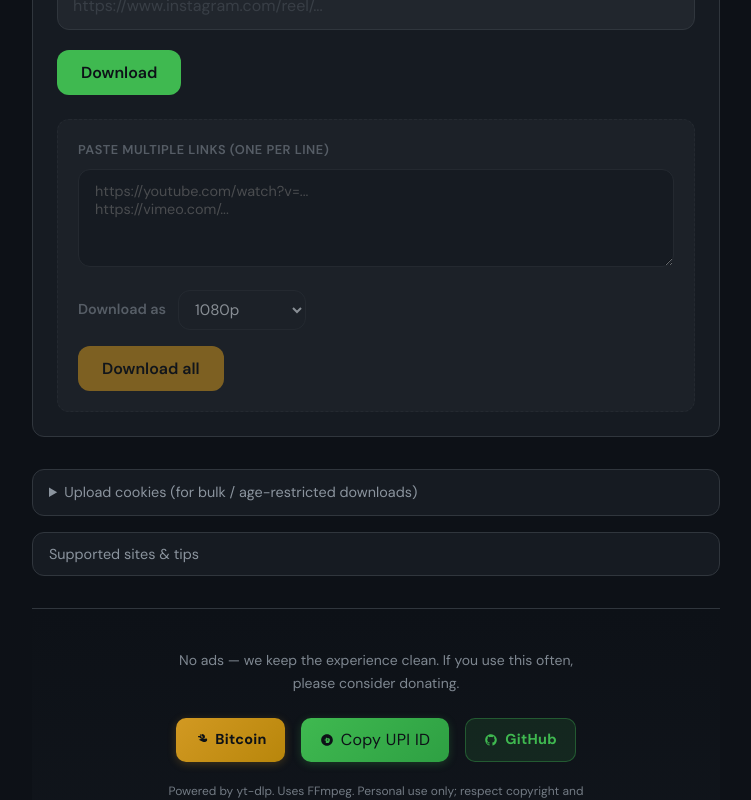
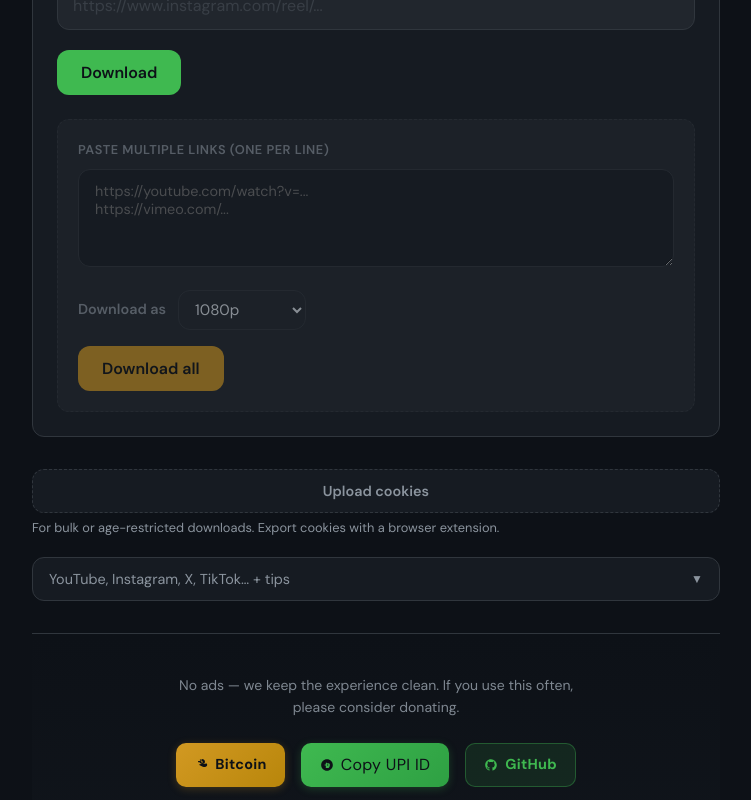
Before and after one commit to BI11Y67/StreamSnag, a React (Vite) app in the folder frontend/: page / in a window 1280 px wide. Shown: the part 379-1179 px from the top of the page, without its empty margins (264-1015 px from the left). Built offline with nearby package versions, Linux system fonts and the light colour scheme.

Commit message:
Fixed some issues3

```diff
--- a/frontend/src/components/CookieUpload.css
+++ b/frontend/src/components/CookieUpload.css
@@ -1,39 +1,56 @@
 .cookie-upload {
-  margin-bottom: 1rem;
+  margin-bottom: 1.25rem;
+  display: flex;
+  flex-direction: column;
+  gap: 0.4rem;
 }
 
-.cookie-details {
-  background: var(--bg-card);
-  border: 1px solid var(--border);
-  border-radius: var(--radius);
-  padding: 0.75rem 1rem;
-  font-size: 0.9rem;
+.cookie-input-hidden {
+  position: absolute;
+  width: 0;
+  height: 0;
+  opacity: 0;
+  overflow: hidden;
+  pointer-events: none;
 }
 
-.cookie-details summary {
+.cookie-btn {
+  display: inline-flex;
+  align-items: center;
+  justify-content: center;
+  min-height: 44px;
+  padding: 0.6rem 1rem;
+  background: var(--bg-card);
+  border: 1px dashed var(--border);
+  border-radius: var(--radius);
+  color: var(--text-muted);
+  font-size: 0.9rem;
+  font-weight: 600;
   cursor: pointer;
-  color: var(--text-muted);
+  transition: border-color 0.2s, color 0.2s, background 0.2s;
 }
 
-.cookie-details summary:hover {
-  color: var(--text);
+.cookie-btn:hover:not(:disabled) {
+  border-color: var(--accent);
+  color: var(--accent);
+  background: rgba(63, 185, 80, 0.08);
+}
+
+.cookie-btn:focus-visible {
+  outline: 2px solid var(--accent);
+  outline-offset: 2px;
+}
+
+.cookie-btn:disabled {
+  cursor: not-allowed;
+  opacity: 0.8;
 }
 
 .cookie-hint {
-  margin: 0.5rem 0 0.75rem;
+  margin: 0;
+  font-size: 0.8rem;
   color: var(--text-muted);
-  font-size: 0.85rem;
-}
-
-.cookie-row {
-  display: flex;
-  align-items: center;
-  gap: 0.75rem;
-  flex-wrap: wrap;
-}
-
-.cookie-input {
-  font-size: 0.85rem;
+  line-height: 1.4;
 }
 
 .cookie-ok {
--- a/frontend/src/components/CookieUpload.jsx
+++ b/frontend/src/components/CookieUpload.jsx
@@ -6,6 +6,11 @@
   const [message, setMessage] = useState('')
   const [hasFile, setHasFile] = useState(false)
   const inputRef = useRef(null)
+
+  function handleClick() {
+    if (uploading) return
+    inputRef.current?.click()
+  }
 
   async function handleFile(e) {
     const file = e.target.files?.[0]
@@ -22,7 +27,7 @@
       })
       const data = await res.json()
       if (!res.ok) throw new Error(data.detail || 'Upload failed')
-      setMessage('Cookies uploaded. They will be used for bulk or age-restricted downloads.')
+      setMessage('Cookies uploaded.')
       setHasFile(true)
     } catch (err) {
       setMessage(err.message || 'Upload failed.')
@@ -34,25 +39,26 @@
 
   return (
     <div className="cookie-upload">
-      <details className="cookie-details">
-        <summary>Upload cookies (for bulk / age-restricted downloads)</summary>
-        <p className="cookie-hint">
-          If YouTube or another site asks for login when downloading in bulk or for restricted videos, export your cookies (e.g. with a browser extension) and upload the .txt file here.
-        </p>
-        <div className="cookie-row">
       <input
         ref={inputRef}
         type="file"
         accept=".txt,.cookies"
         onChange={handleFile}
         disabled={uploading}
-            className="cookie-input"
+        className="cookie-input-hidden"
+        aria-hidden
       />
-          {message && (
-            <span className={hasFile ? 'cookie-ok' : 'cookie-err'}>{message}</span>
-          )}
-        </div>
-      </details>
+      <button
+        type="button"
+        onClick={handleClick}
+        disabled={uploading}
+        className="cookie-btn"
+        title="Upload cookies for bulk or age-restricted downloads"
+      >
+        {uploading ? 'Uploading…' : hasFile ? 'Cookies uploaded — click to replace' : 'Upload cookies'}
+      </button>
+      <p className="cookie-hint">For bulk or age-restricted downloads. Export cookies with a browser extension.</p>
+      {message && !hasFile && <span className="cookie-err">{message}</span>}
     </div>
   )
 }
--- a/frontend/src/components/SupportedSites.css
+++ b/frontend/src/components/SupportedSites.css
@@ -8,6 +8,10 @@
 
 .sites-toggle {
   width: 100%;
+  display: flex;
+  align-items: center;
+  justify-content: space-between;
+  gap: 0.75rem;
   padding: 0.75rem 1rem;
   background: none;
   border: none;
@@ -15,13 +19,35 @@
   font-size: 0.9rem;
   cursor: pointer;
   text-align: left;
+  transition: color 0.2s;
 }
 
 .sites-toggle:hover {
   color: var(--text);
 }
 
+.sites-toggle-label {
+  flex: 1;
+}
+
+.sites-chevron {
+  font-size: 0.75rem;
+  color: var(--text-muted);
+  transition: transform 0.25s ease;
+}
+
 .sites-content {
+  max-height: 0;
+  overflow: hidden;
+  transition: max-height 0.3s ease-out;
+}
+
+.sites-content--open {
+  max-height: 600px;
+  transition: max-height 0.35s ease-in;
+}
+
+.sites-content-inner {
   padding: 0 1rem 1rem;
   border-top: 1px solid var(--border);
 }
--- a/frontend/src/components/SupportedSites.jsx
+++ b/frontend/src/components/SupportedSites.jsx
@@ -9,20 +9,30 @@
 const TIPS = [
   { title: '403 or bot error?', text: 'Upload your cookies from a logged-in browser to bypass restrictions.' },
   { title: 'Format unavailable?', text: 'Try a lower quality (e.g. 720p or 480p) or MP3 for audio.' },
-  { title: 'Playlist download', text: 'Use the Playlist tab (Premium) to grab entire playlists.' },
-  { title: 'AI Link Finder', text: 'Paste a page URL to extract video links when you can\'t copy them.' },
+  { title: 'Playlist download', text: 'Use the Playlist tab to grab entire playlists.' },
+  { title: 'AI Link Finder', text: "Paste a page URL to extract video links (coming soon)." },
 ]
+
+const TEASER = 'YouTube, Instagram, X, TikTok… + tips'
 
 export default function SupportedSites() {
   const [expanded, setExpanded] = useState(false)
 
   return (
     <section className="supported-sites">
-      <button type="button" className="sites-toggle" onClick={() => setExpanded(!expanded)} aria-expanded={expanded}>
-        {expanded ? 'Collapse' : 'Supported sites & tips'}
+      <button
+        type="button"
+        className="sites-toggle"
+        onClick={() => setExpanded(!expanded)}
+        aria-expanded={expanded}
+      >
+        <span className="sites-toggle-label">
+          {expanded ? 'Collapse' : TEASER}
+        </span>
+        <span className="sites-chevron" aria-hidden="true">{expanded ? '▲' : '▼'}</span>
       </button>
-      {expanded && (
-        <div className="sites-content">
+      <div className={`sites-content ${expanded ? 'sites-content--open' : ''}`}>
+        <div className="sites-content-inner">
           <div className="how-it-works">
             <h4>How it works</h4>
             <p>Paste a video URL → pick a quality or format → click Download. Formats load automatically from YouTube, Instagram, X, and more.</p>
@@ -42,7 +52,7 @@
             </ul>
           </div>
         </div>
-      )}
+      </div>
     </section>
   )
 }
```
Lines whose indentation alone changed are shown as unchanged.
